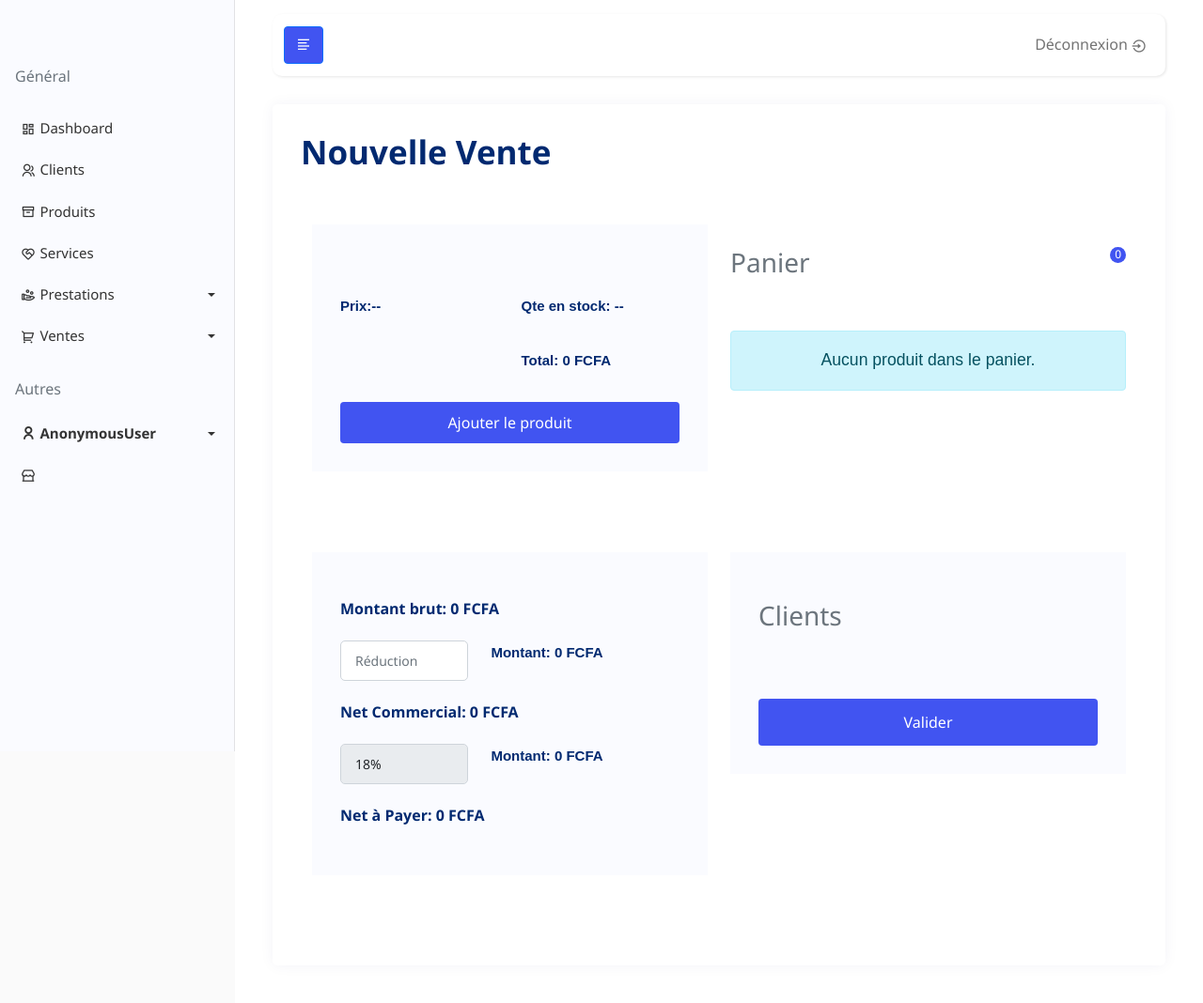
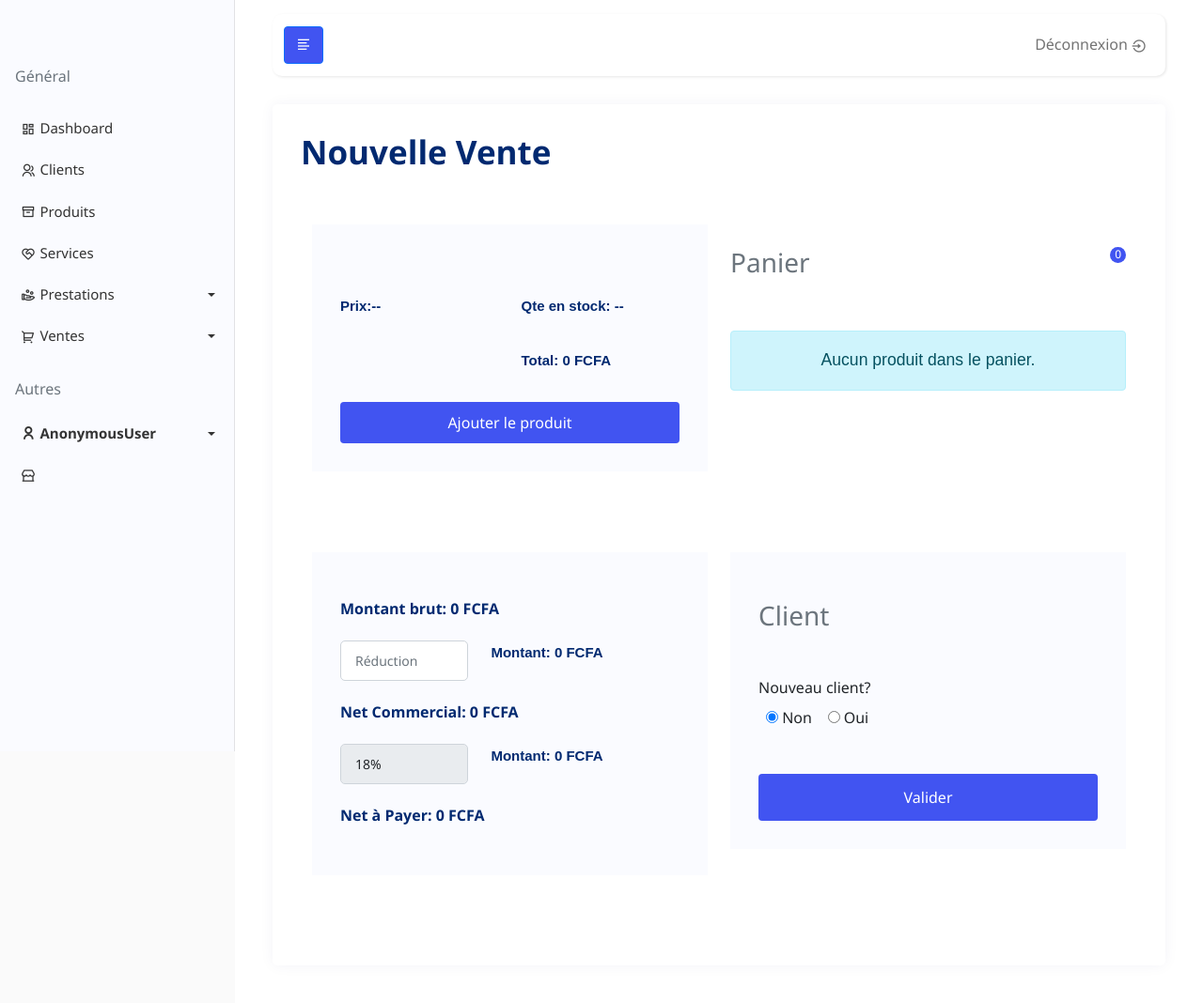
Before and after one commit to iamwinner422/ramea-webapp, a Django app: template templates/dashboard_user/ventes/new.html in a window 1280 px wide. Shown: the whole page at 94% size. Run offline with Django 3.2, Linux system fonts and the light colour scheme; the template is opened without the code that fills it, so the values that code supplies are empty; some libraries are stand-ins or nearby versions.

Commit message:
Bring Radio buttons to sell form

```diff
--- a/templates/dashboard_user/ventes/new.html
+++ b/templates/dashboard_user/ventes/new.html
@@ -125,12 +125,22 @@
                     <div class="col-lg-6 col-md-6">
                         <div class="">
                             <form action="" method="" class="php-email-form" style="padding-top: 12%" id="formClient">
-                                <h3 class="text-muted">Clients</h3>
+                                <h3 class="text-muted">Client</h3>
                                 <div class="row">
                                     <div class="col-lg-12 mt-3">
                                         {{form.client}} {% for error in form.client.errors %}
                                         <span class="text-danger" style=" font-size: 13px; font-weight: lighter; margin-top: 7px; margin-left: 13px;">{{error}}</span> {% endfor %}
                                     </div>
+                                </div>
+                                <br>
+                                <div class="col-lg-12">
+                                    <label for="" class="form-label">Nouveau client?</label>
+                                   <div class="px-2">
+                                       <input type="radio" name="add_vendor" id="no" value="0" checked class="ck">
+                                       <label for="no">Non</label>&nbsp;&nbsp;&nbsp;
+                                       <input type="radio" name="add_vendor" id="yes" value="1" class="ck">
+                                       <label for="yes">Oui</label>
+                                   </div>
                                 </div>
                                 <div class="mt-5">
                                     <button type="button" class="btn btn-primary w-100" id="btn-valider" name="btn-valider" style="height: 50px;">Valider</button>
@@ -144,6 +154,18 @@
     </div>
 </div>
 <script type="text/javascript" src="{% static 'assets/js/jquery-3.5.1.min.js'%}"></script>
+<script>
+    $(function () {
+        /*si le user choisi oui ou non*/
+        $('input[name=add_vendor]').change(function (){
+            if ($('input[name=add_vendor]:checked').val() === "1"){
+                $('select[name=client]').prop('required',true);
+            }else{
+                 $('select[name=client]').prop('required',false);
+            }
+        });
+    });
+</script>
 <script>
     var _prix;
     var _qte;
```
